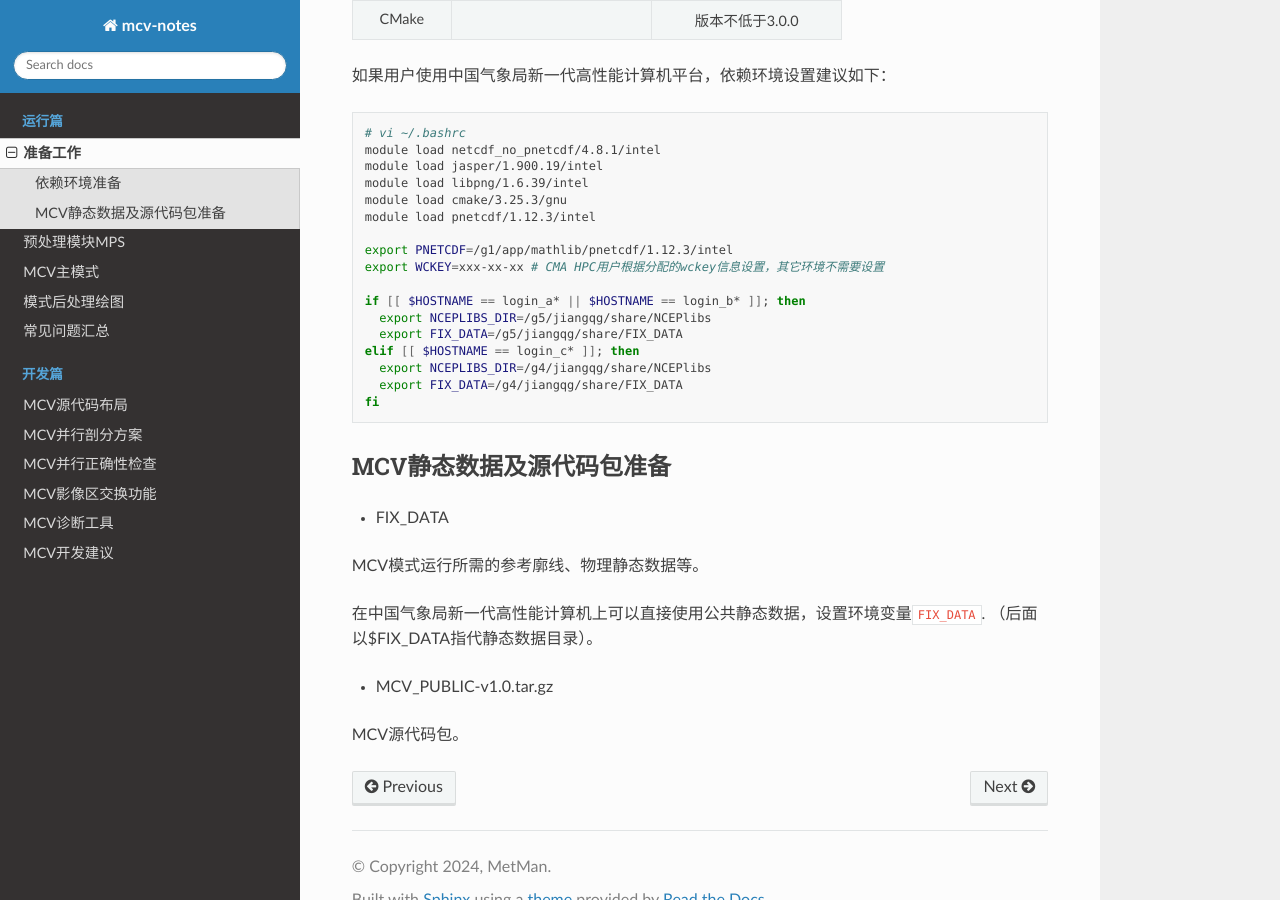
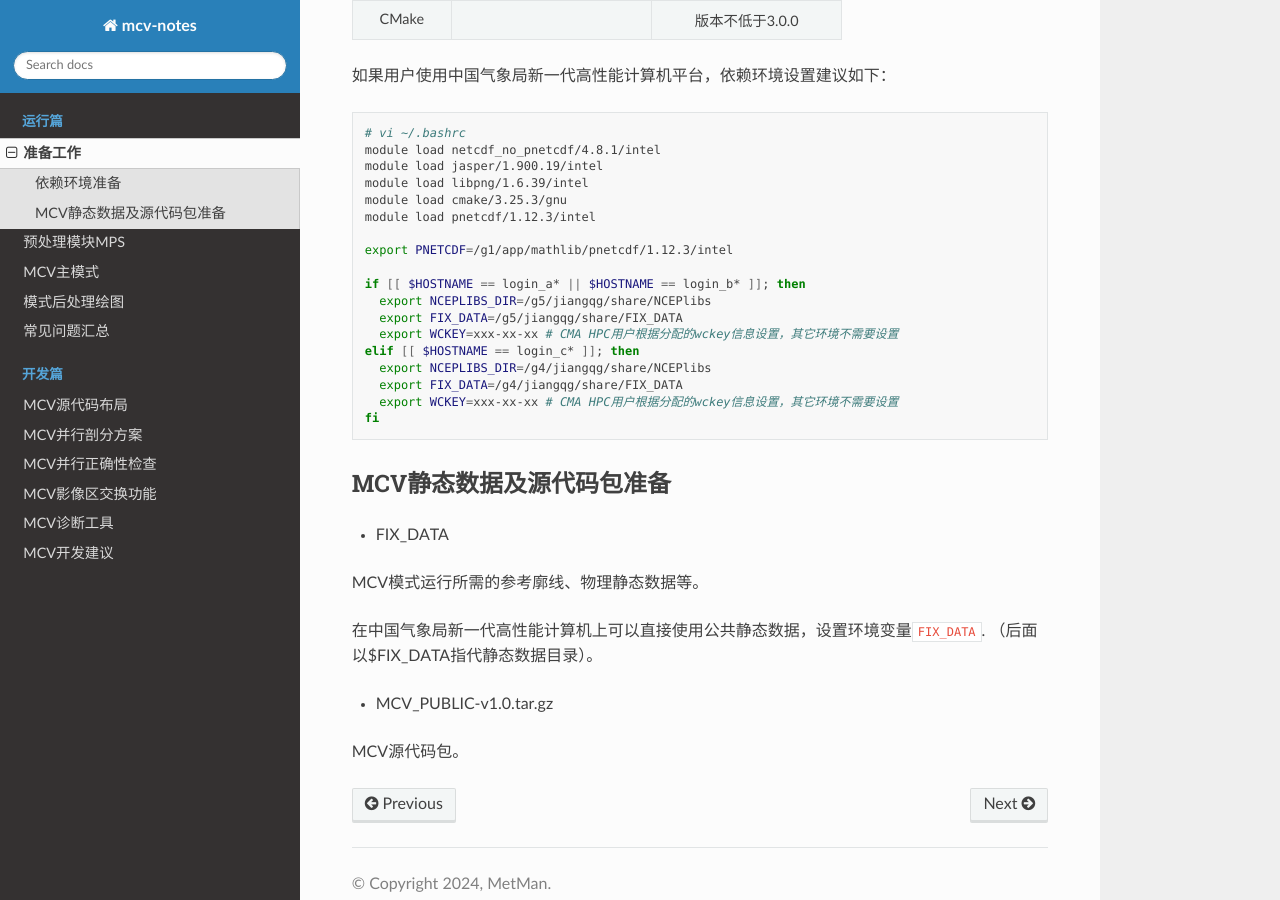
Before and after one commit to qingu/mug, a Sphinx documentation site: the page built from source/run_section/01_Depends.md, in a window 1280 px wide and 900 px high, scrolled down 492 px. Built offline with Sphinx 7.4.7 and the Read the Docs theme 2.0.0, drawn with Linux system fonts in a browser that asks for light colours.

Commit message:
minor revision of unified env config

````diff
--- a/source/run_section/01_Depends.md
+++ b/source/run_section/01_Depends.md
@@ -22,14 +22,15 @@ module load cmake/3.25.3/gnu
 module load pnetcdf/1.12.3/intel
 
 export PNETCDF=/g1/app/mathlib/pnetcdf/1.12.3/intel
-export WCKEY=xxx-xx-xx # CMA HPC用户根据分配的wckey信息设置，其它环境不需要设置
 
 if [[ $HOSTNAME == login_a* || $HOSTNAME == login_b* ]]; then
   export NCEPLIBS_DIR=/g5/jiangqg/share/NCEPlibs
   export FIX_DATA=/g5/jiangqg/share/FIX_DATA
+  export WCKEY=xxx-xx-xx # CMA HPC用户根据分配的wckey信息设置，其它环境不需要设置
 elif [[ $HOSTNAME == login_c* ]]; then
   export NCEPLIBS_DIR=/g4/jiangqg/share/NCEPlibs
   export FIX_DATA=/g4/jiangqg/share/FIX_DATA
+  export WCKEY=xxx-xx-xx # CMA HPC用户根据分配的wckey信息设置，其它环境不需要设置
 fi
 ```
 
````
